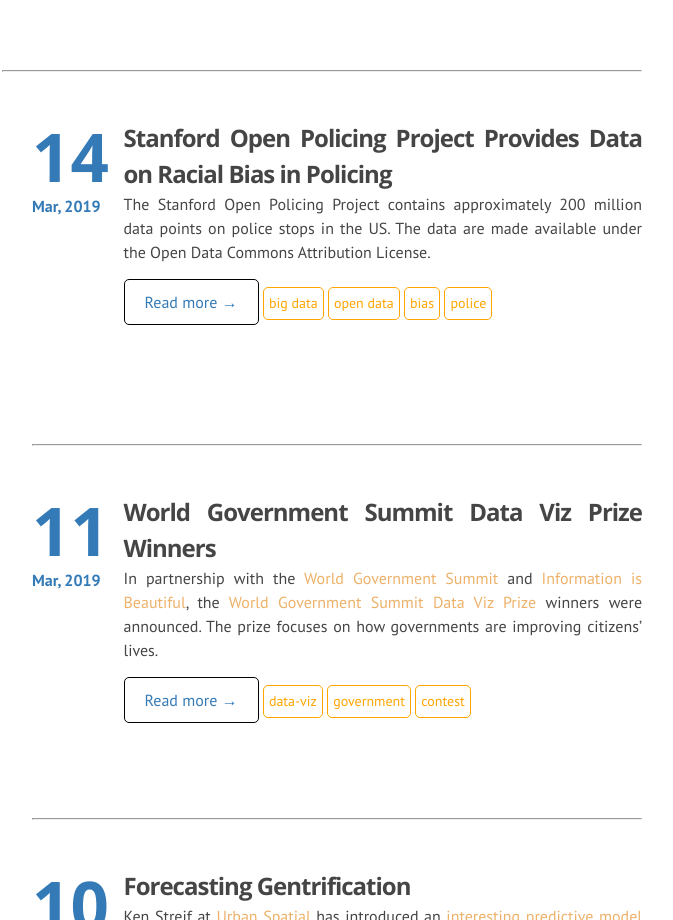
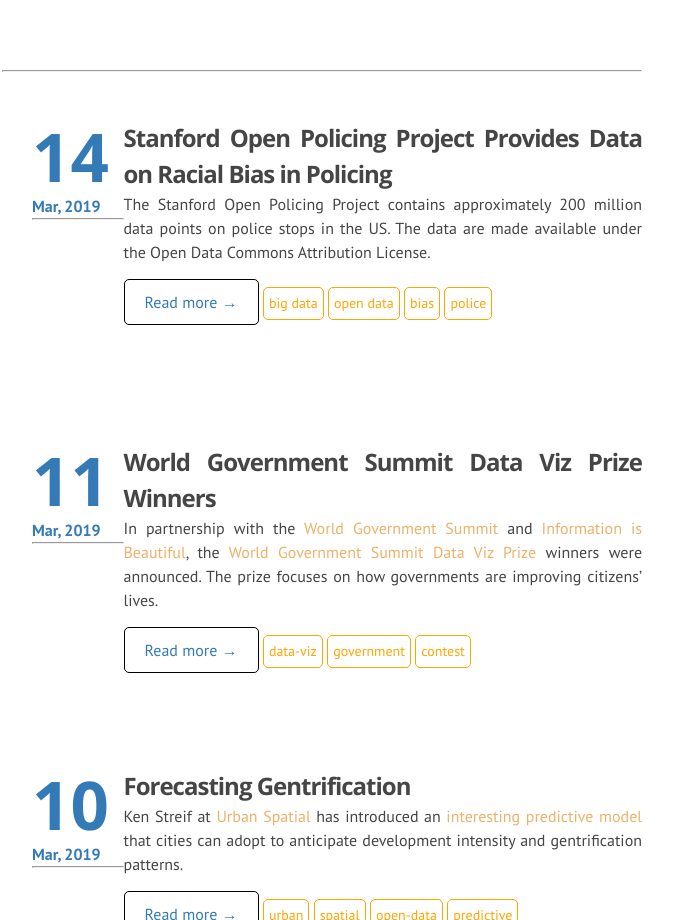
Before and after one commit to DS4PS/ds4ps.github.io, a Jekyll site: the page built from index.md, in a window 1280 px wide. Shown: the part 1210-2130 px from the top of the page, without its empty margins (318-991 px from the left). Built offline with Jekyll 4.4.1, drawn with Linux system fonts in a browser that asks for light colours; nearby versions of some CDN libraries; library files that are not in the unit come from our copies.

Commit message:
Update index.html

```diff
--- a/_layouts/index.html
+++ b/_layouts/index.html
@@ -114,13 +114,13 @@
       </div>      <!--  -------- END BLOG BODY -----------  -->
       <!-- </div> -->
 
+      <br>
+      <hr>
+      <br>
 
       </article>  <!--  -------- END BLOG CARD -----------  -->
 
-      <br>
       </li>
-      <hr>
-      <br>
       <br>
 
     {% endfor %}
```
